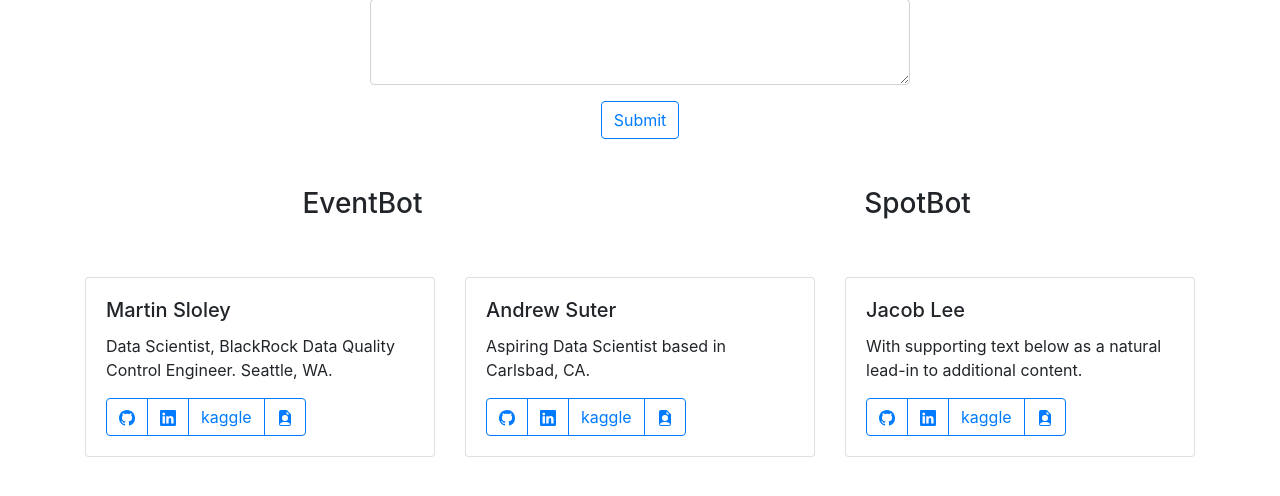
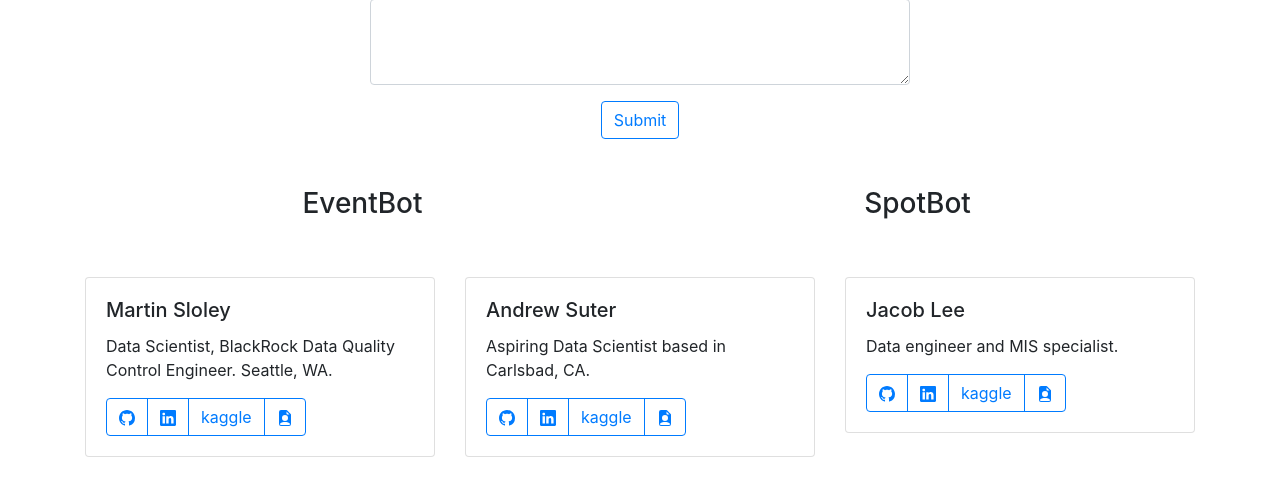
Before and after one commit to aasuter/night-out, a Django app: page / in a window 1280 px wide. Shown: the part 172-668 px from the top of the page. Run offline with Django 4.2, Linux system fonts and the light colour scheme; parts of the project's set-up code (start-up, migrations or seed data) failed here and were passed over; some libraries are stand-ins or nearby versions.

Commit message:
change jake's blurb

```diff
--- a/input/templates/input.html
+++ b/input/templates/input.html
@@ -144,7 +144,7 @@
                       <div class="card">
                         <div class="card-body">
                           <h5 class="card-title">Jacob Lee</h5>
-                          <p class="card-text">With supporting text below as a natural lead-in to additional content.</p>
+                          <p class="card-text">Data engineer and MIS specialist.</p>
                           <div class="btn-group">
                             <button href="#" class="btn btn-outline-primary">
                               <svg xmlns="http://www.w3.org/2000/svg" width="16" height="16" fill="currentColor" class="bi bi-github" viewBox="0 0 16 16">
```
